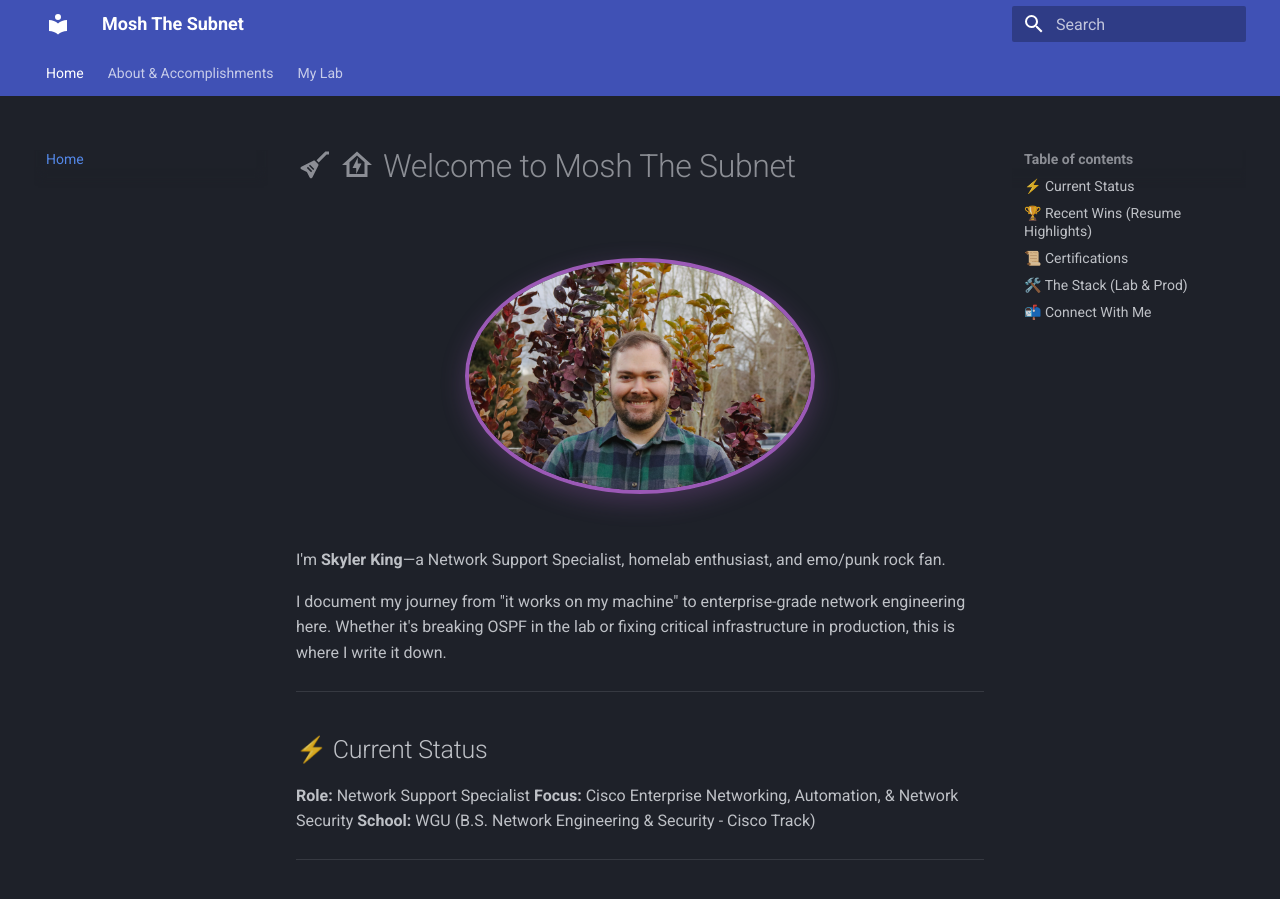
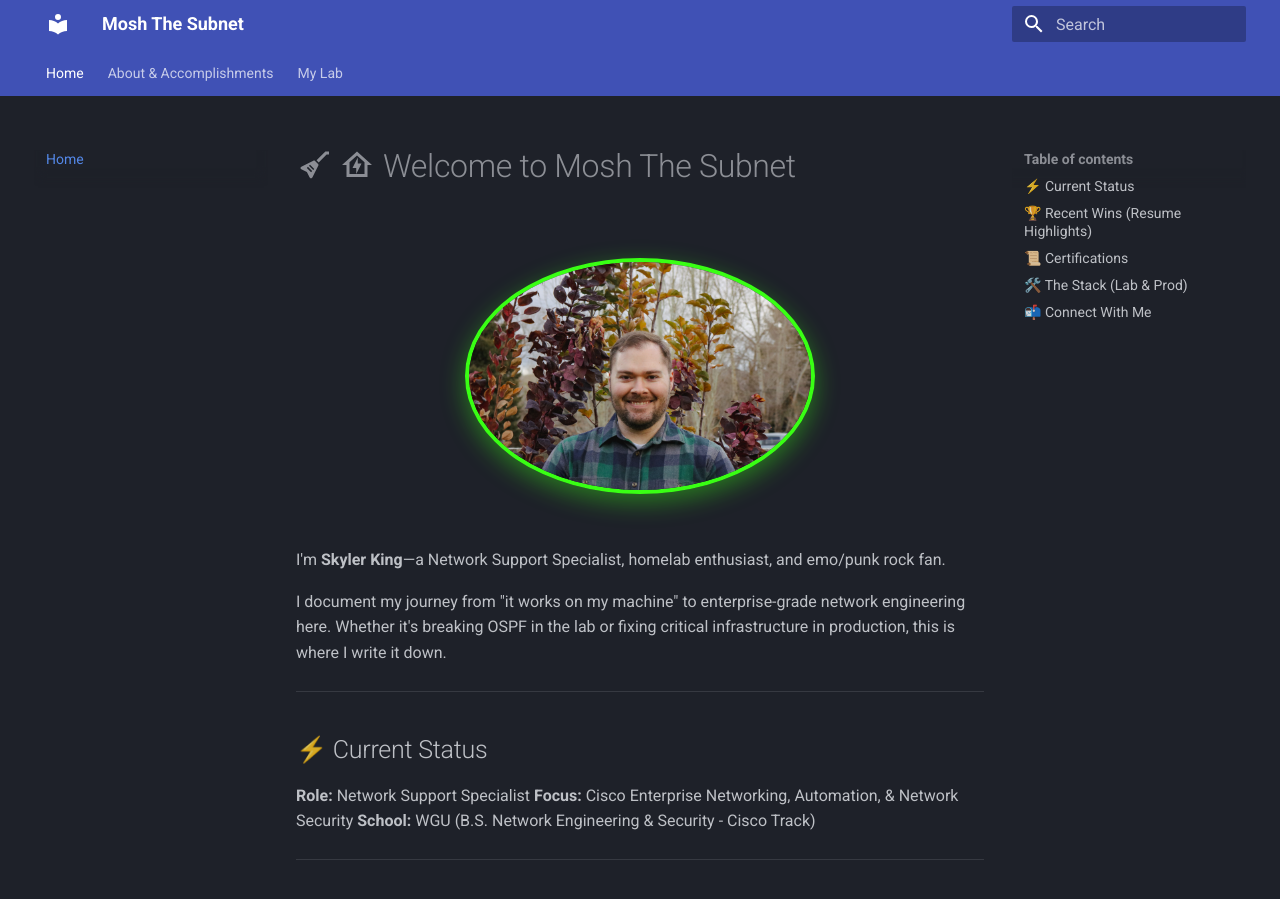
Before and after one commit to moshthesubnet/my-lab-docs, an MkDocs documentation site: the page built from docs/index.md, in a window 1280 px wide and 900 px high. Built offline with MkDocs 1.6.1 and Material for MkDocs 9.7.7, drawn with Linux system fonts in a browser that asks for light colours.

Commit message:
Update index.md

```diff
--- a/docs/index.md
+++ b/docs/index.md
@@ -1,7 +1,7 @@
 # :material-guitar-electric: :material-home-lightning-bolt-outline: Welcome to Mosh The Subnet
 
 <div align="center">
-  <img src="assets/profilepic.jpg" alt="Skyler King" width="350" style="border-radius: 50%; margin: 30px 0; border: 4px solid #9b59b6; box-shadow: 0 8px 24px rgba(155,89,182,0.3);">
+  <img src="assets/profilepic.jpg" alt="Skyler King" width="350" style="border-radius: 50%; margin: 30px 0; border: 4px solid #39ff14; box-shadow: 0 8px 24px rgba(57,255,20,0.4);">
 </div>
 
 I'm **Skyler King**—a Network Support Specialist, homelab enthusiast, and emo/punk rock fan.
```
